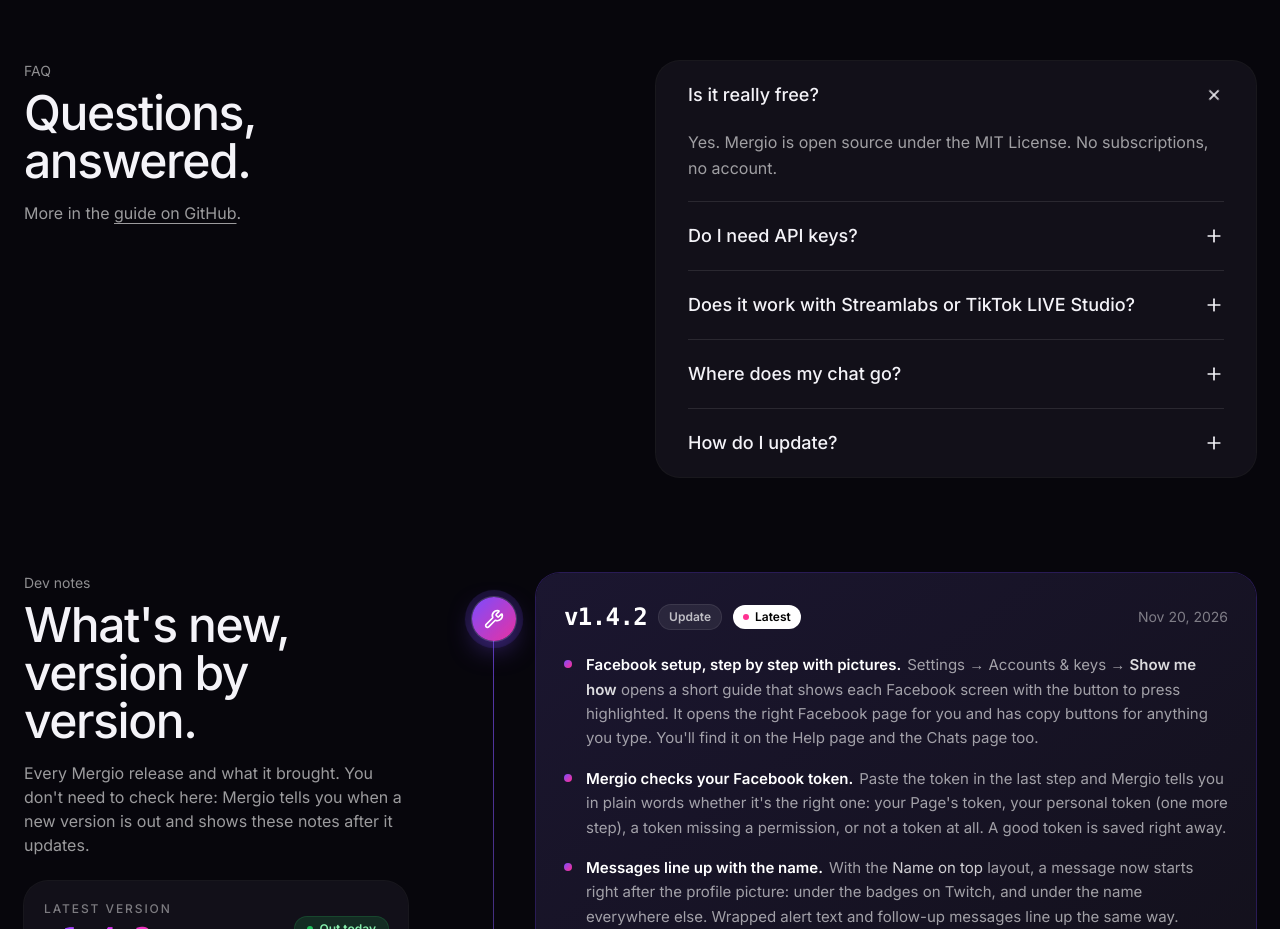
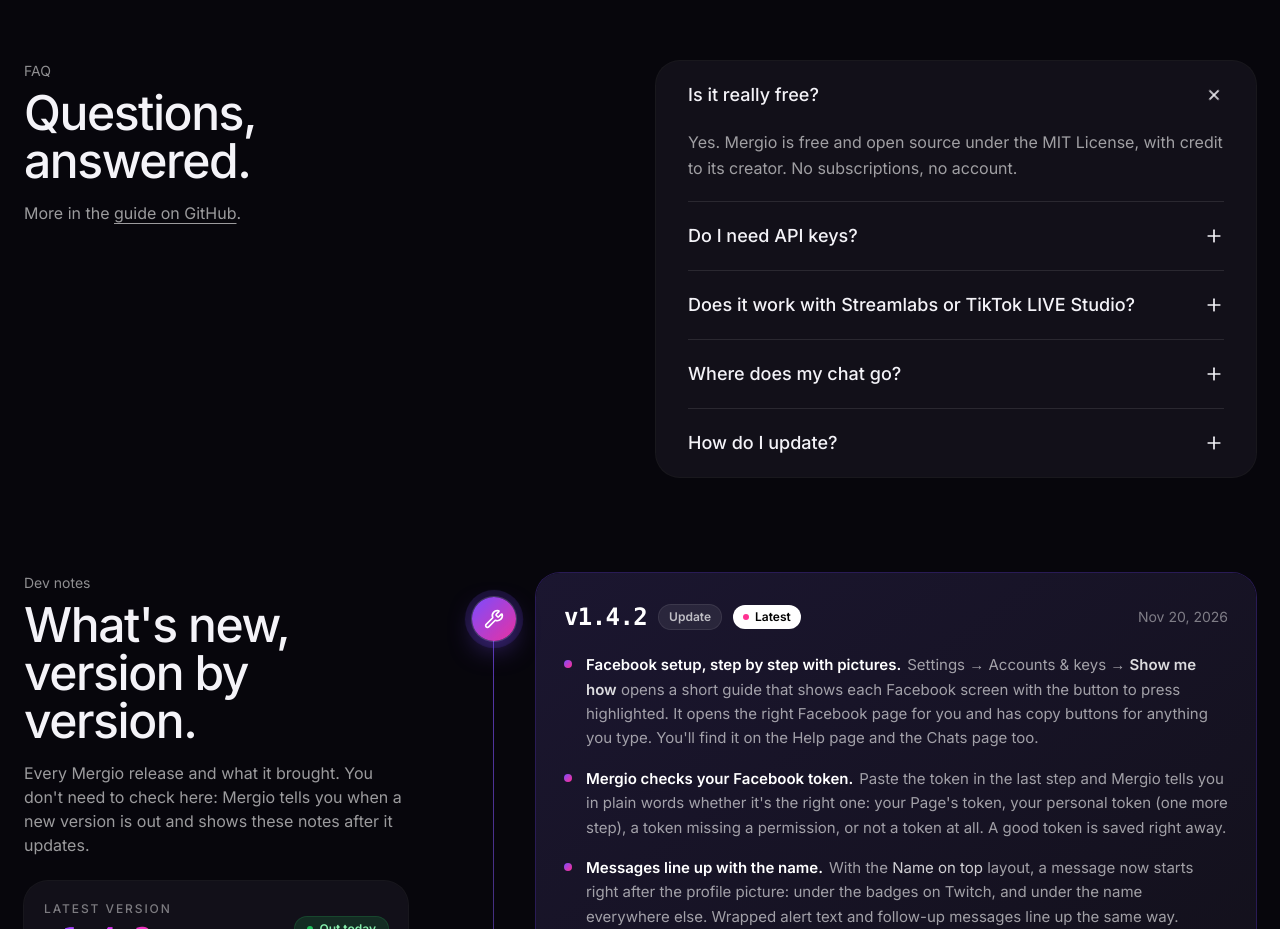
Before and after one commit to ruchira-edirisinghe/mergio, a React (Vite) app in the folder website/: page / in a window 1280 px wide. Shown: the part 4220-5149 px from the top of the page. Built offline with nearby package versions, Linux system fonts and the light colour scheme; no server answers.

Commit message:
Mention the creator credit in the website FAQ

```diff
--- a/website/src/sections/More.tsx
+++ b/website/src/sections/More.tsx
@@ -51,7 +51,7 @@ export function Features() {
 }
 
 const FAQ: [string, string][] = [
-  ['Is it really free?', 'Yes. Mergio is open source under the MIT License. No subscriptions, no account.'],
+  ['Is it really free?', 'Yes. Mergio is free and open source under the MIT License, with credit to its creator. No subscriptions, no account.'],
   ['Do I need API keys?', 'No. Type your username or paste a link. Only Facebook needs a free Page token, and the guide shows how.'],
   ['Does it work with Streamlabs or TikTok LIVE Studio?', 'Yes. Anything that can show a web page works. Paste the same overlay link.'],
   ['Where does my chat go?', 'Nowhere. Mergio runs on your own PC, with no telemetry and no cloud.'],
```
